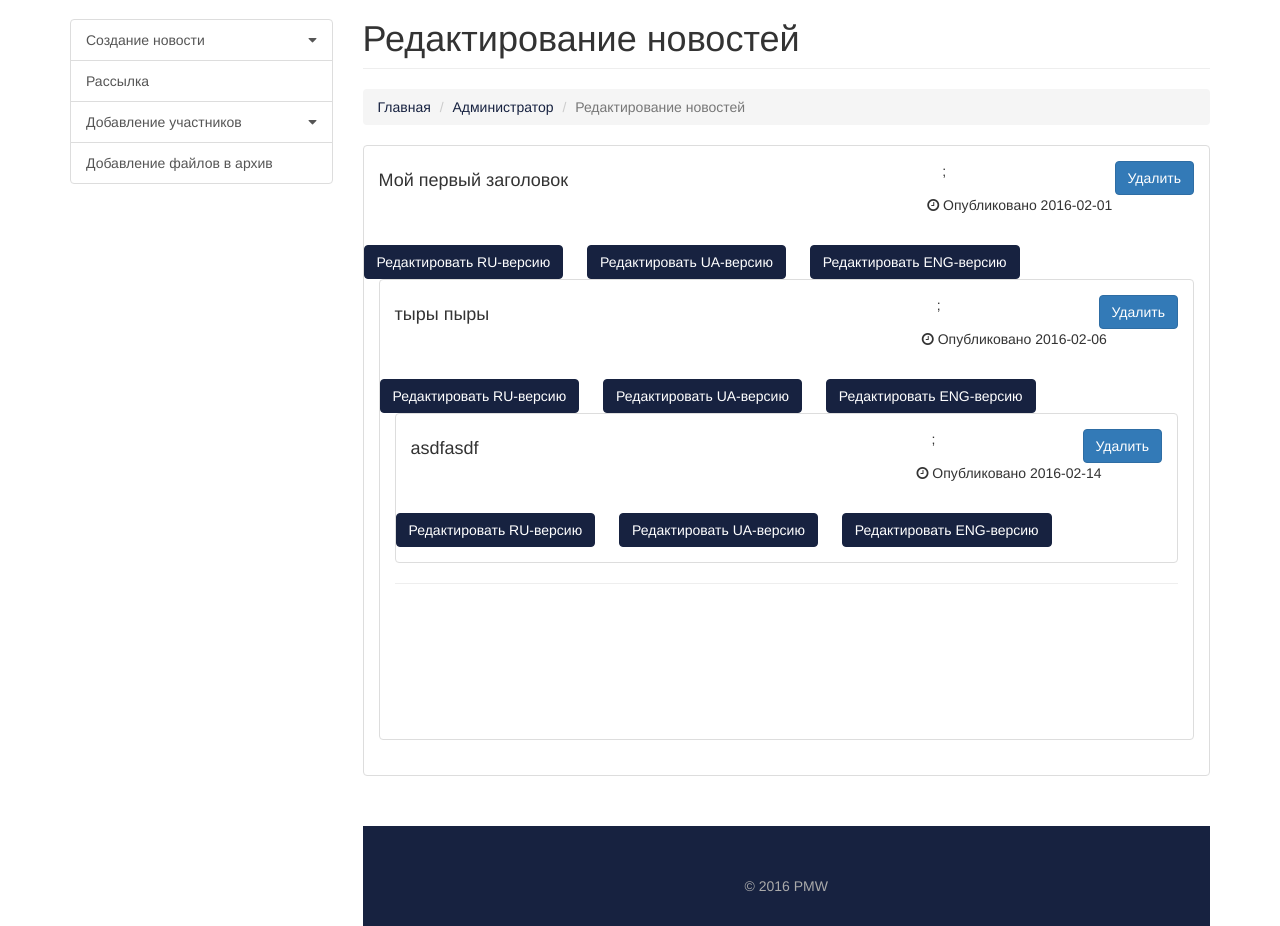
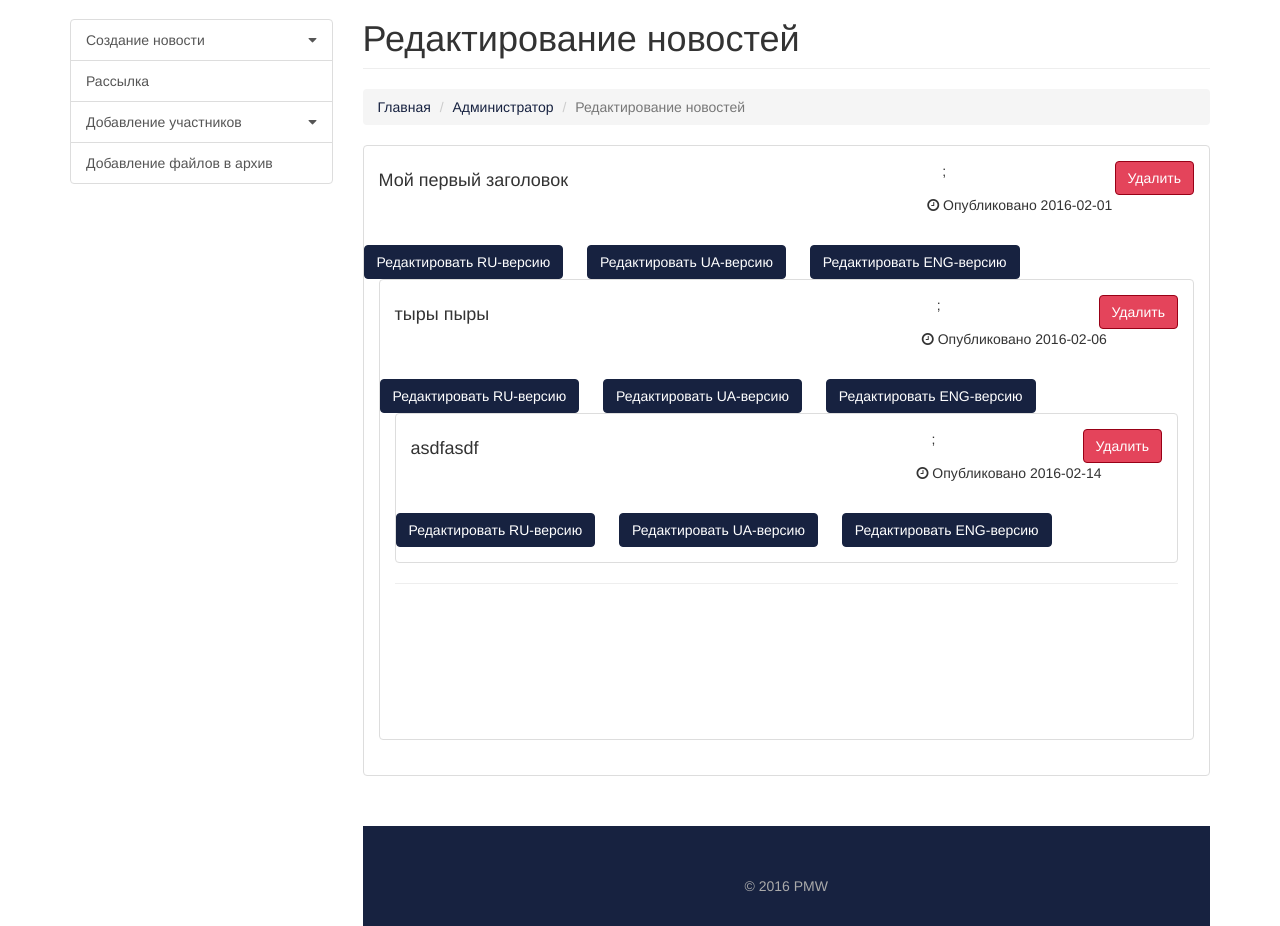
Before and after one commit to Boleiko-Nastia/conference, a PHP site: page /admin/edit_news.php in a window 1280 px wide. Shown: the part 71-997 px from the top of the page. Run offline with PHP 8.4, Linux system fonts and the light colour scheme; the visitor is signed in with stand-in values (Sample User, id 1); data comes from the database, SQL or seed files in the repository; data that the repository does not hold is empty.

Commit message:
Adding styles for button DELETE

```diff
--- a/css/modern-business.css
+++ b/css/modern-business.css
@@ -78,6 +78,10 @@ header.carousel .fill {
     border-color: #CE2039;
 }
 
+.red-button:hover,
+.red-button:focus,
+.red-button:active,
+.red-button:active:hover,
 .carousel-indicators .active,
 .blue-button:hover,
 .blue-button:focus,
@@ -348,7 +352,11 @@ ul.dropdown-menu > li > a:focus{
     background-color: #172240;
     border-color: #172240;
 }
-
+.red-button{
+    color: #fff;
+    background-color: #E4445B;
+    border-color: #980016;
+}
 .hr-for-mobile {
         visibility: hidden;
     }
```
